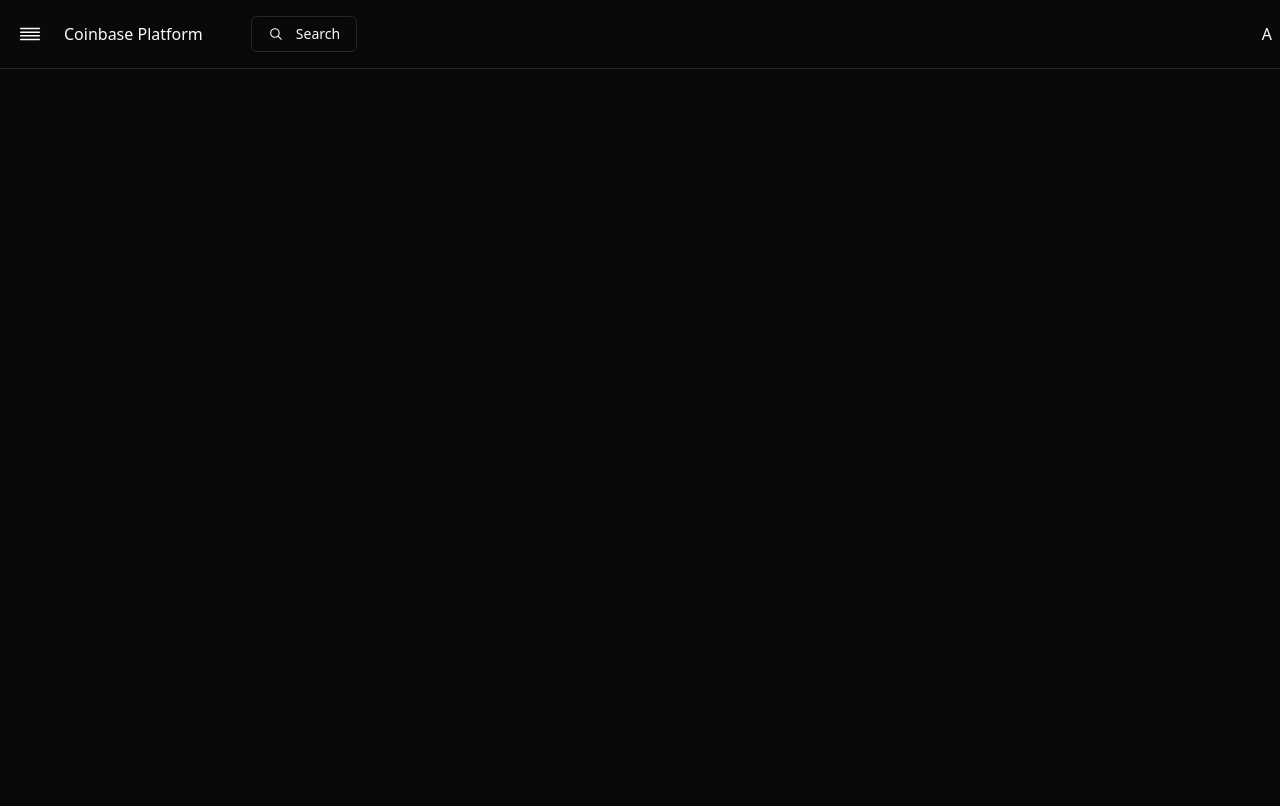
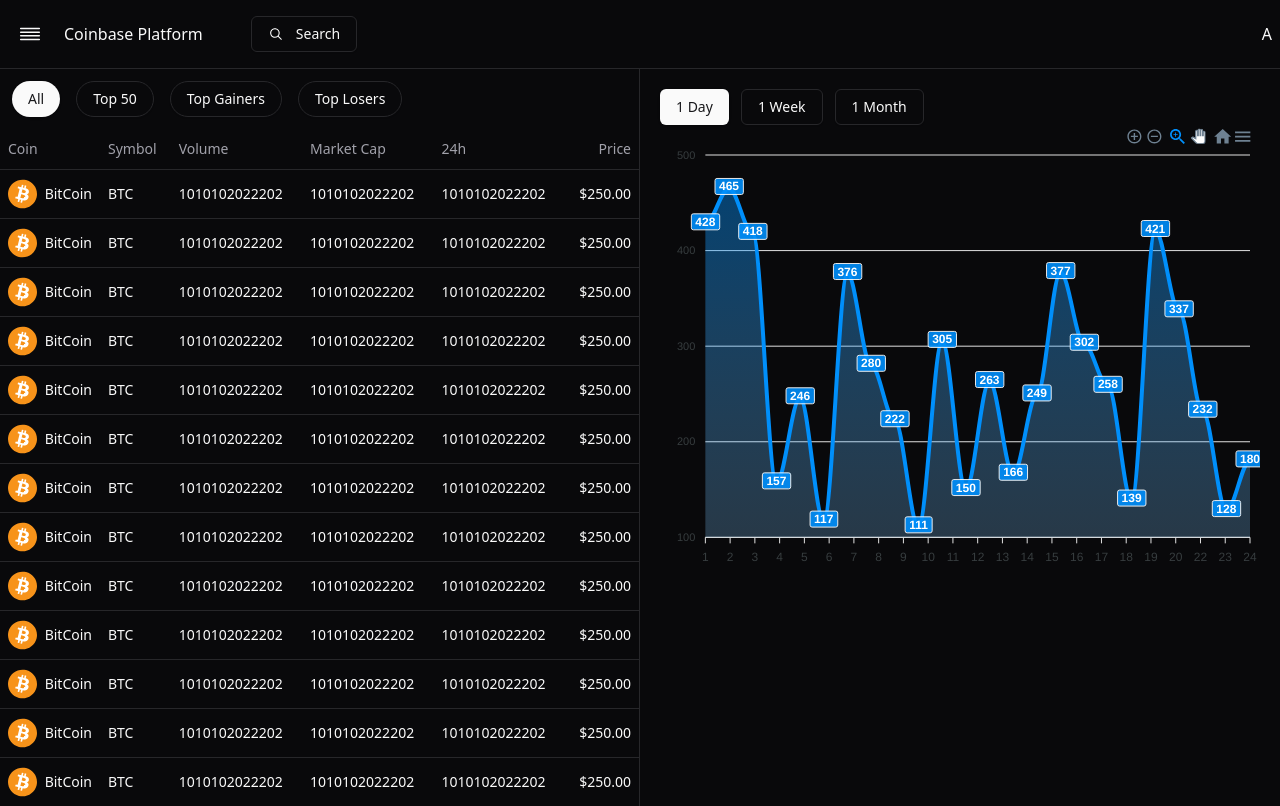
Before and after one commit to adithpd/trading-react, a React (Vite) app: page /watchlist in a window 1280 px wide. Built offline with nearby package versions, Linux system fonts and the light colour scheme.

Commit message:
Charts and Tables added

```diff
--- a/package.json
+++ b/package.json
@@ -14,10 +14,12 @@
     "@radix-ui/react-dialog": "^1.1.4",
     "@radix-ui/react-icons": "^1.3.2",
     "@radix-ui/react-slot": "^1.1.1",
+    "apexcharts": "^4.3.0",
     "class-variance-authority": "^0.7.1",
     "clsx": "^2.1.1",
     "lucide-react": "^0.471.1",
     "react": "^18.3.1",
+    "react-apexcharts": "^1.7.0",
     "react-dom": "^18.3.1",
     "tailwind-merge": "^2.6.0",
     "tailwindcss-animate": "^1.0.7"
--- a/src/App.jsx
+++ b/src/App.jsx
@@ -1,10 +1,11 @@
-import { Button } from "@/components/ui/button"
 import { Navbar } from "./page/Navbar/Navbar"
+import { Home } from "./page/Home/Home"
 
 function App() {
   return (
     <>
       <Navbar/>
+      <Home/>
     </>
   )
 }
--- /dev/null
+++ b/src/components/ui/table.jsx
@@ -0,0 +1,86 @@
+import * as React from "react"
+
+import { cn } from "@/lib/utils"
+
+const Table = React.forwardRef(({ className, ...props }, ref) => (
+  <div className="relative w-full overflow-auto">
+    <table
+      ref={ref}
+      className={cn("w-full caption-bottom text-sm", className)}
+      {...props} />
+  </div>
+))
+Table.displayName = "Table"
+
+const TableHeader = React.forwardRef(({ className, ...props }, ref) => (
+  <thead ref={ref} className={cn("[&_tr]:border-b", className)} {...props} />
+))
+TableHeader.displayName = "TableHeader"
+
+const TableBody = React.forwardRef(({ className, ...props }, ref) => (
+  <tbody
+    ref={ref}
+    className={cn("[&_tr:last-child]:border-0", className)}
+    {...props} />
+))
+TableBody.displayName = "TableBody"
+
+const TableFooter = React.forwardRef(({ className, ...props }, ref) => (
+  <tfoot
+    ref={ref}
+    className={cn("border-t bg-muted/50 font-medium [&>tr]:last:border-b-0", className)}
+    {...props} />
+))
+TableFooter.displayName = "TableFooter"
+
+const TableRow = React.forwardRef(({ className, ...props }, ref) => (
+  <tr
+    ref={ref}
+    className={cn(
+      "border-b transition-colors hover:bg-muted/50 data-[state=selected]:bg-muted",
+      className
+    )}
+    {...props} />
+))
+TableRow.displayName = "TableRow"
+
+const TableHead = React.forwardRef(({ className, ...props }, ref) => (
+  <th
+    ref={ref}
+    className={cn(
+      "h-10 px-2 text-left align-middle font-medium text-muted-foreground [&:has([role=checkbox])]:pr-0 [&>[role=checkbox]]:translate-y-[2px]",
+      className
+    )}
+    {...props} />
+))
+TableHead.displayName = "TableHead"
+
+const TableCell = React.forwardRef(({ className, ...props }, ref) => (
+  <td
+    ref={ref}
+    className={cn(
+      "p-2 align-middle [&:has([role=checkbox])]:pr-0 [&>[role=checkbox]]:translate-y-[2px]",
+      className
+    )}
+    {...props} />
+))
+TableCell.displayName = "TableCell"
+
+const TableCaption = React.forwardRef(({ className, ...props }, ref) => (
+  <caption
+    ref={ref}
+    className={cn("mt-4 text-sm text-muted-foreground", className)}
+    {...props} />
+))
+TableCaption.displayName = "TableCaption"
+
+export {
+  Table,
+  TableHeader,
+  TableBody,
+  TableFooter,
+  TableHead,
+  TableRow,
+  TableCell,
+  TableCaption,
+}
--- /dev/null
+++ b/src/page/Home/AssetTable.jsx
@@ -0,0 +1,47 @@
+import React from "react"
+import {
+    Table,
+    TableBody,
+    TableCell,
+    TableHead,
+    TableHeader,
+    TableRow,
+} from "@/components/ui/table"
+import { Avatar, AvatarImage } from "@radix-ui/react-avatar"
+import bitcoinLogo from "@/assets/icons_custom/bitcoin.svg"
+
+export const AssetTable = () => {
+    return (
+        <div>
+            <Table>
+                <TableHeader>
+                    <TableRow>
+                        <TableHead className="w-[100px]">Coin</TableHead>
+                        <TableHead>Symbol</TableHead>
+                        <TableHead>Volume</TableHead>
+                        <TableHead>Market Cap</TableHead>
+                        <TableHead>24h</TableHead>
+                        <TableHead className="text-right">Price</TableHead>
+                    </TableRow>
+                </TableHeader>
+                <TableBody>
+                    {[1,1,1,1,1,1,1,1,1,1,1,1,1].map((item,index) =>
+                        <TableRow key={index}>
+                            <TableCell className="font-medium flex items-center gap-2">
+                                <Avatar className="-z-50">
+                                    <AvatarImage src={bitcoinLogo} className="h-8 w-8" />
+                                </Avatar>
+                                <span>BitCoin</span>
+                            </TableCell>
+                            <TableCell>BTC</TableCell>
+                            <TableCell>1010102022202</TableCell>
+                            <TableCell>1010102022202</TableCell>
+                            <TableCell>1010102022202</TableCell>
+                            <TableCell className="text-right">$250.00</TableCell>
+                        </TableRow>
+                    )}
+                </TableBody>
+            </Table>
+        </div>
+    )
+}
--- /dev/null
+++ b/src/page/Home/Home.jsx
@@ -0,0 +1,47 @@
+import React from 'react'
+import { Button } from "@/components/ui/button"
+import { StockChart } from './StockChart'
+import { AssetTable } from './AssetTable';
+
+export const Home = () => {
+    const [category, setCategory] = React.useState("all")
+
+    const handleCategory = (value) => {
+        setCategory(value)
+    }
+    return (
+        <div className="relative">
+            <div className="lg:flex">
+                <div className="lg:w-[50%] lg:border-r">
+                    <div className="p-3 flex items-center gap-4">
+                        <Button onClick={() => handleCategory("all")}
+                            variant={category == "all" ? "default" : "outline"}
+                            className="rounded-full">
+                            All
+                        </Button>
+                        <Button onClick={() => handleCategory("top50")}
+                            variant={category == "top50" ? "default" : "outline"}
+                            className="rounded-full">
+                            Top 50
+                        </Button>
+                        <Button onClick={() => handleCategory("topGainers")}
+                            variant={category == "topGainers" ? "default" : "outline"}
+                            className="rounded-full">
+                            Top Gainers
+                        </Button>
+                        <Button onClick={() => handleCategory("topLosers")}
+                            variant={category == "topLosers" ? "default" : "outline"}
+                            className="rounded-full">
+                            Top Losers
+                        </Button>
+                    </div>
+                    <AssetTable/>
+
+                </div>
+                <div className="hidden lg:block lg:w-[50%] p-5">
+                    <StockChart/>
+                </div>
+            </div>
+        </div>
+    )
+}
--- /dev/null
+++ b/src/page/Home/StockChart.jsx
@@ -0,0 +1,104 @@
+import React, { useState } from 'react'
+import ReactApexChart from 'react-apexcharts';
+import { Button } from "@/components/ui/button"
+
+const timeSeries = [
+    {
+        keyword: "DIGITAL_CURRENCY_DAILY",
+        key: "Daily Time Series",
+        label: "1 Day",
+        value: 1,
+    },
+    {
+        keyword: "DIGITAL_CURRENCY_WEEKLY",
+        key: "Weekly Time Series",
+        label: "1 Week",
+        value: 7,
+    },
+    {
+        keyword: "DIGITAL_CURRENCY_MONTHLY",
+        key: "Monthly Time Series",
+        label: "1 Month",
+        value: 30,
+    },
+]
+
+export const StockChart = () => {
+    const [activeLabel, setActiveLabel] = useState("1 Day")
+    const series = [
+        {
+            data: [
+                [1, 428], [2, 465], [3, 418], [4, 157], [5, 246], [6, 117], [7, 376], [8, 280],
+                [9, 222], [10, 111], [11, 305], [12, 150], [13, 263], [14, 166], [15, 249], [16, 377],
+                [17, 302], [18, 258], [19, 139], [20, 421], [21, 337], [22, 232], [23, 128], [24, 180],
+            ]
+        }
+    ]
+
+    const options = {
+        chart: {
+            id: "area-datetime",
+            type: "area",
+            height: 350,
+            zoom: {
+                autoScaleYaxis: true
+            },
+            dataLabels: {
+                enabled: false
+            },
+            xaxis: {
+                type: "datetime",
+                tickAmount: 6
+            },
+            colors: ["#758AA2"],
+            markers: {
+                colors: ["#fff"],
+                strokeColor: "#fff",
+                size: 0,
+                strokeWidth: 1,
+                style: "hollow",
+            },
+            tooltip: {
+                theme: "dark"
+            },
+            fill: {
+                type: "gradient",
+                gradient: {
+                    shadeIntensity: 1,
+                    opacityFrom: 0.7,
+                    opacityTo: 0.9,
+                    stops: [0,100]
+                },
+                grid: {
+                    borderColor: "#47535E",
+                    strokeDashArray: 4,
+                    show: true
+                }
+            }
+        }
+    }
+
+    const handleActiveLabel = (value) => {
+        setActiveLabel(value);
+    }
+
+    return (
+    <div>
+        <div className="space-x-3">
+            {timeSeries.map((item) =>
+                <Button variant = {activeLabel==item.label?"":"outline"} onClick={() => handleActiveLabel(item.label)} key={item.label}>
+                    {item.label}
+                </Button>
+            )}
+        </div>
+        <div id="chart-timelines">
+            <ReactApexChart
+                options={options}
+                series={series}
+                height={450}
+                type="area"
+            />
+        </div>
+    </div>
+  )
+}
--- a/src/page/Navbar/Navbar.jsx
+++ b/src/page/Navbar/Navbar.jsx
@@ -37,7 +37,7 @@
                 </div>
               </SheetTitle>
             </SheetHeader>
-          <Sidebar/>
+            <Sidebar />
           </SheetContent>
         </Sheet>
         <p className="text-sm lg:text-base cursor-pointer">
```
Also changed, not shown: src/assets/icons_custom/bitcoin.svg (added), 1 other file (tests, documents, lock files or other folders). Lines whose indentation alone changed are shown as unchanged.
